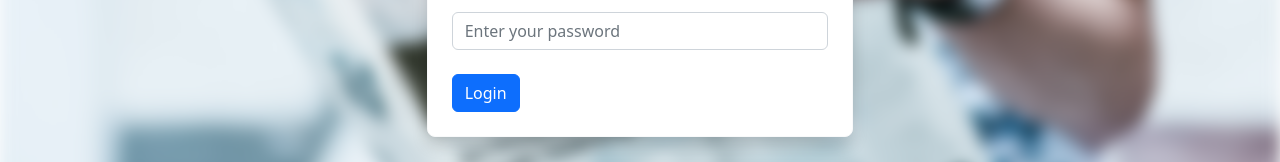
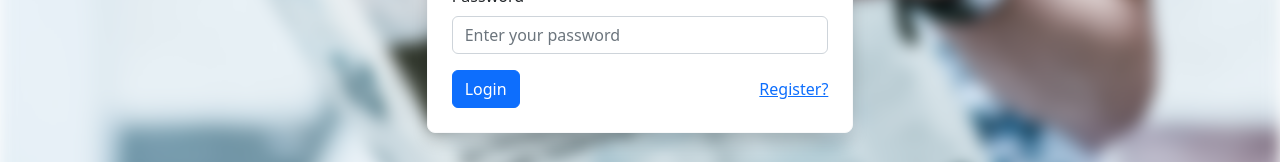
Before and after one commit to muchirasamwel/news-point-frontend, a React (Create React App) app: page /login in a window 1280 px wide. Shown: the part 411-573 px from the top of the page. Built offline with nearby package versions, Linux system fonts and the light colour scheme.

Commit message:
* Link login and registration forms

```diff
--- a/src/components/forms/LoginForm.tsx
+++ b/src/components/forms/LoginForm.tsx
@@ -5,6 +5,7 @@
 import * as yup from 'yup'
 import { Form } from 'react-bootstrap'
 import { UserLoginObj } from '../../types/FormObj'
+import { Link } from 'react-router-dom'
 
 type Props = {
   handleLogin: ({}: UserLoginObj) => void
@@ -58,14 +59,17 @@
             {...formik.getFieldProps('password')}
           />
         </Form>
+        <div className='mt-3 d-flex justify-content-between align-items-center'>
           <Button
-          className='mt-3'
+            className=''
             variant='primary'
             type='submit'
             onClick={() => formik.submitForm()}
           >
             Login
           </Button>
+          <Link to={'/register'}>Register?</Link>
+        </div>
       </div>
     </>
   )
--- a/src/components/forms/RegistrationForm.tsx
+++ b/src/components/forms/RegistrationForm.tsx
@@ -5,6 +5,7 @@
 import * as yup from 'yup'
 import { Form } from 'react-bootstrap'
 import { UserRegistrationObj } from '../../types/FormObj'
+import { Link } from 'react-router-dom'
 
 type Props = {
   handleRegister: ({}: UserRegistrationObj) => void
@@ -97,14 +98,18 @@
             {...formik.getFieldProps('confirmPassword')}
           />
         </Form>
+
+        <div className='mt-3 d-flex justify-content-between align-items-center'>
           <Button
-          className='mt-3'
+            className=''
             variant='primary'
             type='submit'
             onClick={() => formik.submitForm()}
           >
             Register
           </Button>
+          <Link to={'/login'}>Login?</Link>
+        </div>
       </div>
     </>
   )
```
Lines whose indentation alone changed are shown as unchanged.
